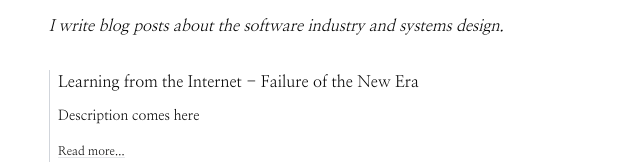
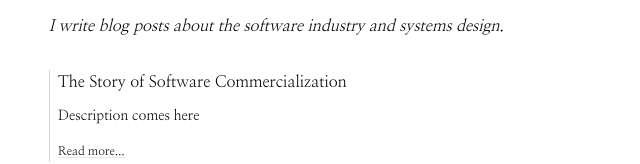
Before and after one commit to rrzhang139/richardzhang.com, a Next.js app: page /writing in a window 1280 px wide. Shown: the part 171-335 px from the top of the page, without its empty margins (319-959 px from the left). Built offline with nearby package versions, Linux system fonts and the light colour scheme; a web font is replaced by a local one.

Commit message:
blog style changes

```diff
--- /dev/null
+++ b/components/Posts/PostMeta.js
@@ -0,0 +1,12 @@
+import React from "react";
+
+const PostMeta = ({ createdAt, lastUpdated = undefined }) => {
+  return (
+    <div class="leading-3 text-base">
+      <p className="">Published: {createdAt}</p>
+      {lastUpdated && <p className="">Last updated: {lastUpdated}</p>}
+    </div>
+  );
+};
+
+export default PostMeta;
--- a/pages/writing/[slug].js
+++ b/pages/writing/[slug].js
@@ -6,11 +6,29 @@ import matter from "gray-matter";
 import ExternalLink from "../../components/Posts/ExternalLink";
 import SyntaxHighlighter from "react-syntax-highlighter";
 import Quote from "../../components/Posts/Quote";
+import PostMeta from "../../components/Posts/PostMeta";
 
 const components = {
   ExternalLink,
   SyntaxHighlighter,
+  PostMeta,
   Quote,
+};
+
+const proseClasses = () => {
+  // py-12 prose-lg text-justify prose-p:leading-loose prose-h2:mt-24 prose-h2:border-b prose-h2:border-white prose-h1:text-5xl lg:prose-h1:leading-normal prose-a:text-blue-400 prose-headings:text-left md:py-20
+  return [
+    "prose prose-xl my-20",
+    "prose-h2:mt-24 prose-h2:border-b prose-h2:border-gray-400",
+    "prose-ul:list-disc	prose-ol:list-decimal",
+    "",
+    "",
+    "",
+    "",
+    "",
+    "",
+    "",
+  ].join(" ");
 };
 
 const PostPage = ({ mdxSource }) => {
@@ -18,7 +36,7 @@ const PostPage = ({ mdxSource }) => {
     <section className="space-y-10">
       <section className="max-w-xl px-12 mx-auto lg:px-0">
         <article
-          className="py-12 prose-lg text-justify prose-p:leading-loose prose-h2:mt-24 prose-h2:border-b prose-h2:border-white prose-h1:text-3xl lg:prose-h1:leading-normal prose-a:text-blue-400 prose-headings:text-left md:py-20"
+          className={proseClasses()}
           style={{
             fontFamily: "Nanum Myeongjo, serif",
           }}
--- a/posts/learning-from-the-internet-failure-of-the-new-era.mdx
+++ b/posts/learning-from-the-internet-failure-of-the-new-era.mdx
@@ -1,12 +1,14 @@
 ---
-title: Learning from the Internet - Failure of the New Era
-slug: learning-from-the-internet-failure-of-the-new-era
+title: The Story of Software Commercialization
+slug: the-story-of-software-commercialization
 description: Description comes here
 ---
 
-# Mass Commercialization of the Software Industry - Worsening Engineering Quality
+# The Story of Software Commercialization
 
-### Abstract
+<PostMeta createdAt="7 August 2022" lastUpdated="9 August 2022" />
+
+## Abstract
 
 To come.
 
@@ -194,8 +196,6 @@ With commercialized learning, you can build APIs and design user interfaces. How
 
 These are all essential absences for reliable and secure software development. Such implementations and plans are necessary, even for MVPs.
 
-### "Eat the Beginner" Philosophy
-
 ### "JSON Web Tokens are Good"
 
 Almost all online online resources showed you how to use JSON Web Tokens. Lovely, right? No, they aren't. There are tens of security concerns about them, and they caused massive exploitations. Some may know about refresh tokens and think they may fix the issues with JSON web tokens. Unfortunately, this is a hoax. <a href='https://developer.okta.com/blog/authors/randall-degges/' target='_blank'> Randall Degges</a> from Okta says:
@@ -280,3 +280,5 @@ Textbook used: O'Reilly's <i>Distributed Systems with Node.js</i> textbook.
 Emerging e-learning trend has significantly reduced the ability to question and experiment. The intuition that anything can be found online is not true.
 
 ## Resources
+
+At the command prompt, type `nano`.
```
